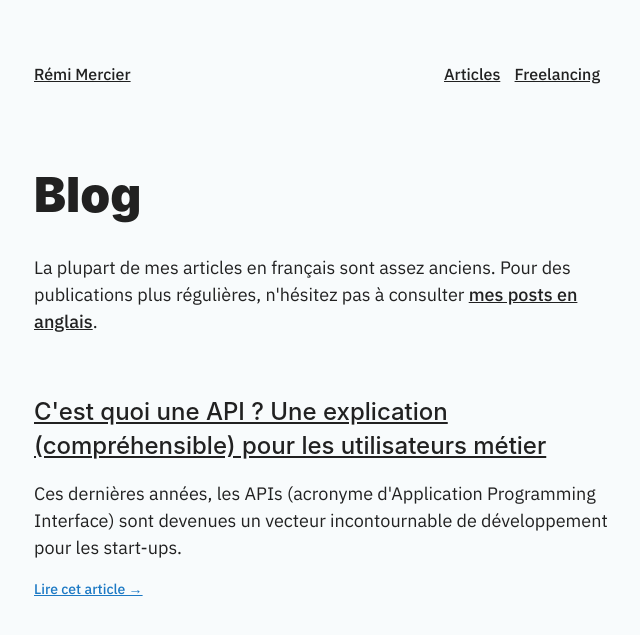
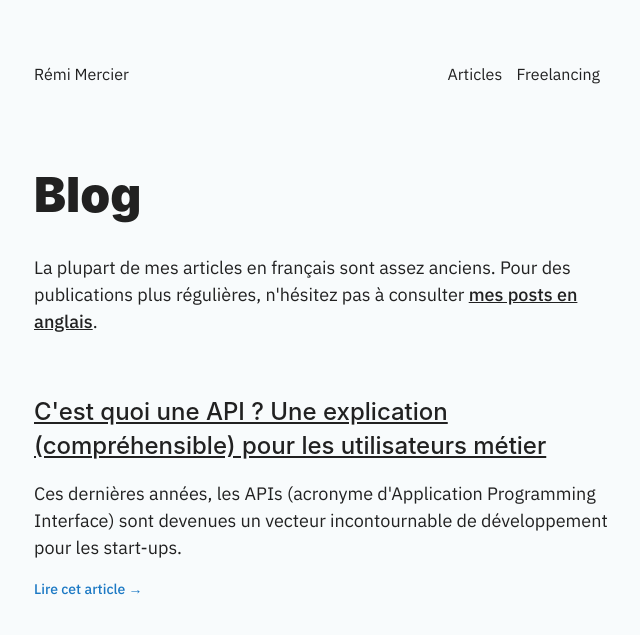
Before and after one commit to merciremi/remicodes, a Jekyll site: the page built from blog/fr/index.html, in a window 1280 px wide. Shown: the top 635 px of the page, without its empty margins (318-958 px from the left). Built offline with Jekyll 4.4.1, drawn with Linux system fonts in a browser that asks for light colours.

Commit message:
CSS: Style links

```diff
--- a/_sass/_layout.scss
+++ b/_sass/_layout.scss
@@ -22,6 +22,16 @@
   @media screen and (max-width: $break-small) {
     width: 90vw;
   }
+}
+
+main a {
+  font-weight: 500;
+  color: inherit;
+  text-decoration: underline;
+}
+
+main a:hover {
+  color: #f97068;
 }
 
 /* Header */
@@ -94,6 +104,9 @@
   .highlighter-rouge {
     font-size: inherit;
   }
+  a:hover {
+    color: inherit;
+  }
 }
 
 h2,
@@ -142,13 +155,8 @@
 }
 
 a {
-  font-weight: 500;
   color: inherit;
-  text-decoration: underline;
-}
-
-a:hover {
-  color: #f97068;
+  text-decoration: none;
 }
 
 ul,
--- a/_sass/_posts.scss
+++ b/_sass/_posts.scss
@@ -103,7 +103,10 @@
   justify-content: center;
   margin-bottom: 72px;
   a {
-    border: none;
+    text-decoration: none;
+  }
+  a:hover {
+    color: inherit;
   }
   @media screen and (max-width: $break-medium) {
     flex-wrap: wrap;
@@ -192,10 +195,13 @@
   font-size: $smaller-font-size;
   color: $blue-01;
   font-weight: 500;
-  border-bottom: none;
+  text-decoration: none;
 }
 
-
+.read-more:hover {
+    color: $blue-01;
+    text-decoration: none;
+}
 
 cite {
   display: flex;
```
